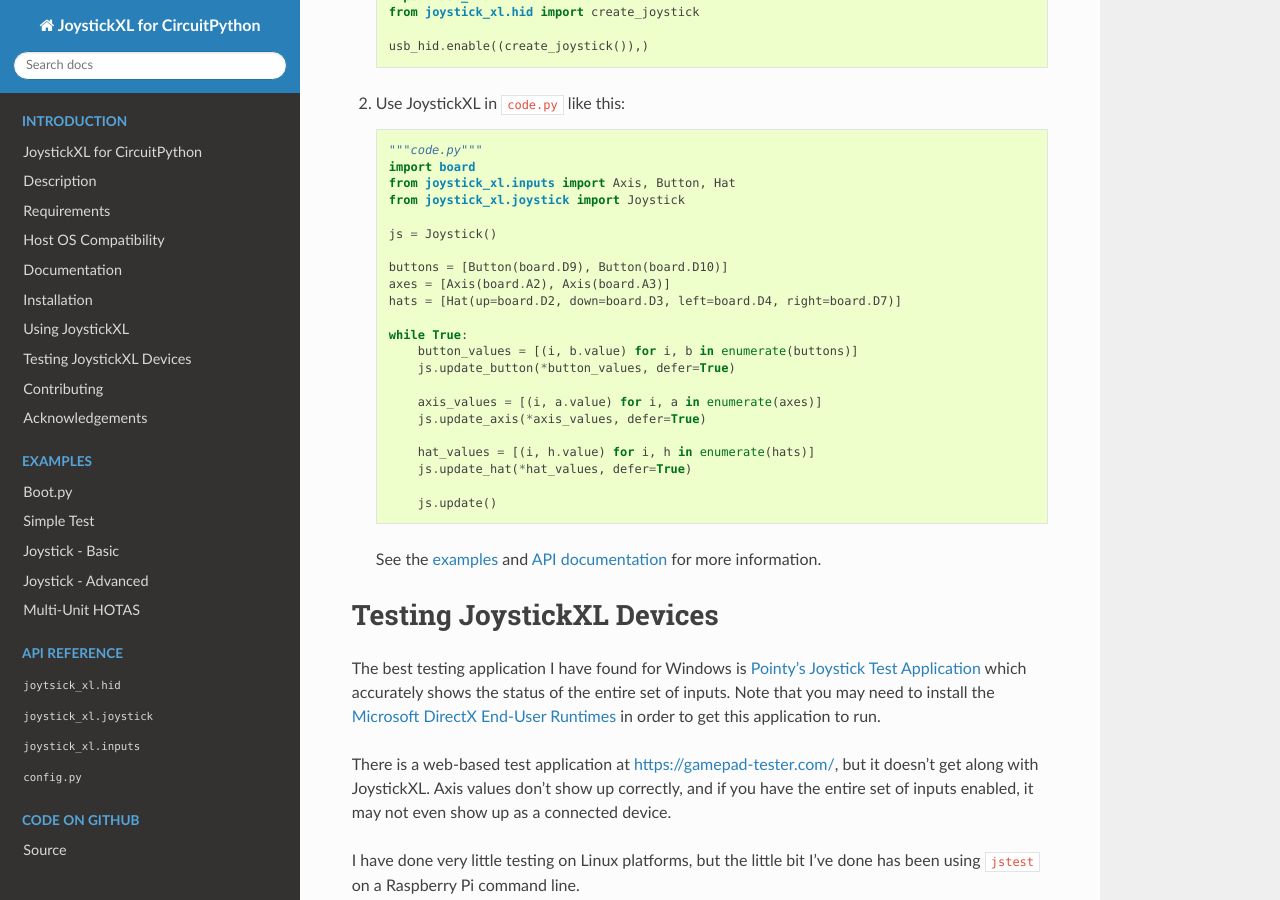
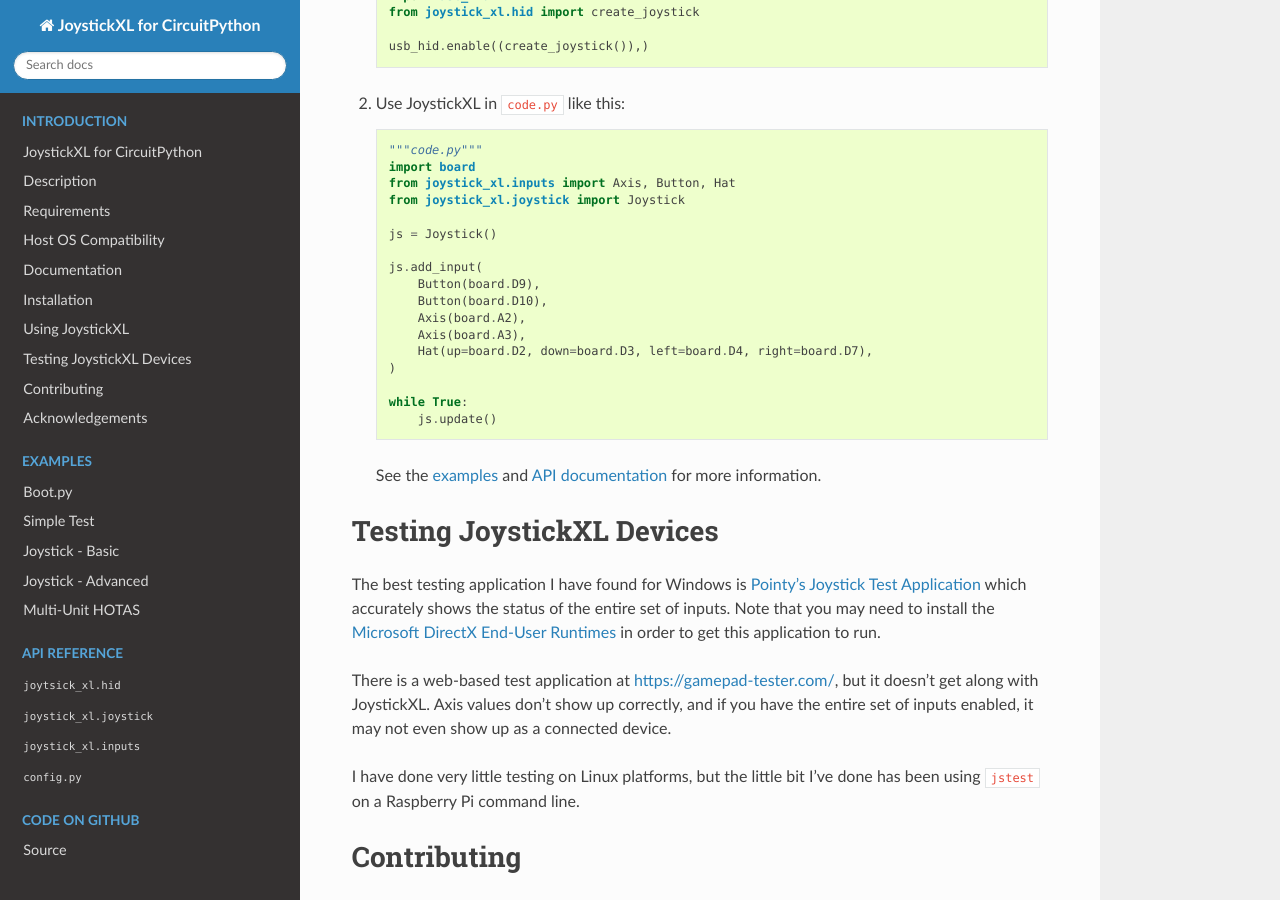
Before and after one commit to fasteddy516/CircuitPython_JoystickXL, a Sphinx documentation site: the page built from docs/index.rst, in a window 1280 px wide and 900 px high, scrolled down 1299 px. Built offline with Sphinx 7.4.7 and the Read the Docs theme 2.0.0, drawn with Linux system fonts in a browser that asks for light colours.

```diff
--- a/README.rst
+++ b/README.rst
@@ -90,20 +90,15 @@ Using JoystickXL
 
       js = Joystick()
 
-      buttons = [Button(board.D9), Button(board.D10)]
-      axes = [Axis(board.A2), Axis(board.A3)]
-      hats = [Hat(up=board.D2, down=board.D3, left=board.D4, right=board.D7)]
+      js.add_input(
+          Button(board.D9),
+          Button(board.D10),
+          Axis(board.A2),
+          Axis(board.A3),
+          Hat(up=board.D2, down=board.D3, left=board.D4, right=board.D7),
+      )
 
       while True:
-          button_values = [(i, b.value) for i, b in enumerate(buttons)]
-          js.update_button(*button_values, defer=True)
-
-          axis_values = [(i, a.value) for i, a in enumerate(axes)]
-          js.update_axis(*axis_values, defer=True)
-
-          hat_values = [(i, h.value) for i, h in enumerate(hats)]
-          js.update_hat(*hat_values, defer=True)
-
           js.update()
 
    See the `examples <https://circuitpython-joystickxl.readthedocs.io/en/latest/examples.html>`_
```
Also changed, not shown: docs/examples.rst (+5 -8 lines), 4 other files.
